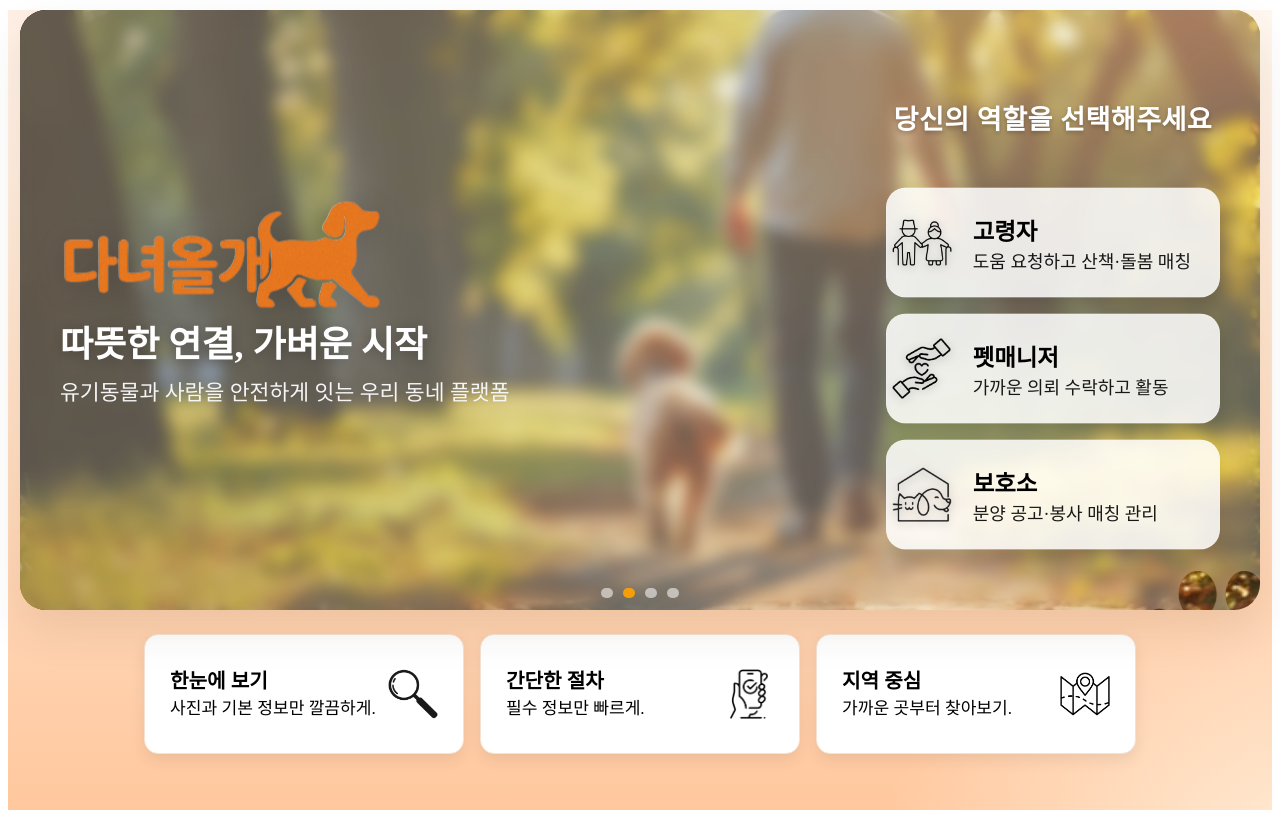
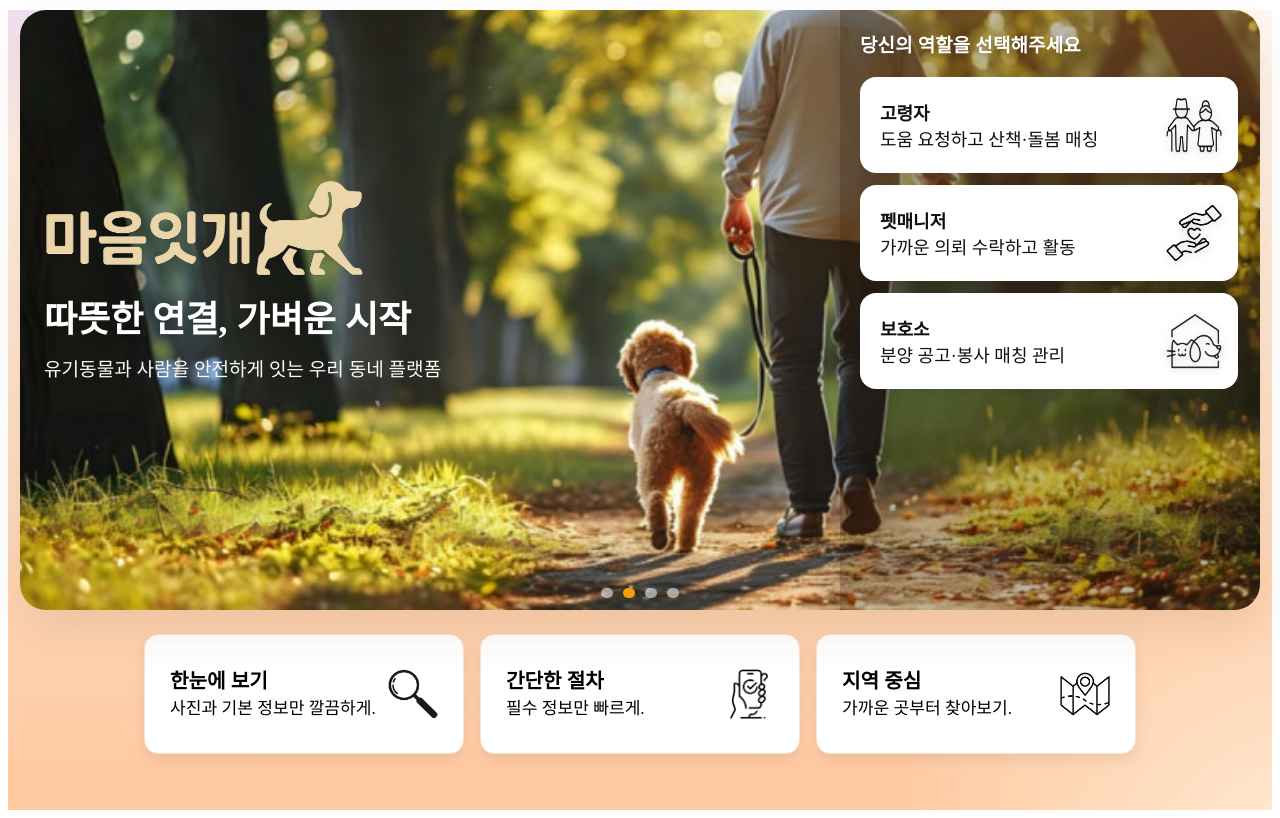
Before and after one commit to yamusang/HogGusim, a React (Vite) app in the folder react/: page / in a window 1280 px wide. Built offline with nearby package versions, Linux system fonts and the light colour scheme; no server answers.

Commit message:
혹시 몰라서

```diff
--- a/react/src/pages/Mainpage/MainPage.jsx
+++ b/react/src/pages/Mainpage/MainPage.jsx
@@ -22,84 +22,89 @@ export default function MainPage() {
   const [idx, setIdx] = useState(0)
   const timer = useRef(null)
 
-  const [mx, setMx] = useState(-9999)
-  const [my, setMy] = useState(-9999)
-
   const next  = () => setIdx(i => (i + 1) % images.length)
   const stop  = () => { if (timer.current) clearTimeout(timer.current) }
   const start = () => { stop(); timer.current = setTimeout(next, 5000) }
 
   useEffect(() => { start(); return stop }, [idx])
 
-  const onMove = (e) => {
-    const rect = e.currentTarget.getBoundingClientRect()
-    setMx(e.clientX - rect.left)
-    setMy(e.clientY - rect.top)
-  }
-  const onLeave = () => { setMx(-9999); setMy(-9999) }
-
   return (
     <main className="landing" role="main" aria-label="메인">
       <section className="hero">
         <div
           className="hero__bg"
-          style={{ backgroundImage: `url(${images[idx]})`, '--mx': `${mx}px`, '--my': `${my}px` }}
+          style={{ backgroundImage: `url(${images[idx]})` }}
           onMouseEnter={stop}
-          onMouseLeave={() => { start(); onLeave(); }}
-          onMouseMove={onMove}
+          onMouseLeave={start}
         >
-          <div className="hero__tint" />
-          <div className="hero__scrim" />
-          <div className="hero__glass" />
-
+          {/* tint/scrim/glass 제거됨 */}
+          <div className="hero__inner">
+            <div className="hero__columns">
               <div className="hero__copy">
                 <img className="hero__logo fade-up d0" src={logo} alt="다녀올개 로고" />
                 <h1 className="hero__title fade-up d1">따뜻한 연결, 가벼운 시작</h1>
                 <p className="hero__desc fade-up d2">유기동물과 사람을 안전하게 잇는 우리 동네 플랫폼</p>
               </div>
 
-
+              <aside className="hero__panel" role="region" aria-label="역할 빠른 선택">
+                <div className="hero_nav"><p>당신의 역할을 선택해주세요</p></div>
                 <nav className="hero__roles-vertical" aria-label="역할 선택">
-            <div className='hero_nav'><p>당신의 역할을 선택해주세요</p></div>
-            <Link to="/login?role=SENIOR" className="role-btn"
-                  onClick={() => sessionStorage.setItem('selectedRole','SENIOR')}>
-              <img src={seniorIcon} alt="" />
+                  <Link
+                    to="/login?role=SENIOR"
+                    className="role-btn"
+                    onClick={() => sessionStorage.setItem('selectedRole','SENIOR')}
+                  >
+                    <span className="icon-wrap"><img src={seniorIcon} alt="" /></span>
                     <div className="role-text">
                       <span className="role-title">고령자</span>
                       <div><span className="role-sub">도움 요청하고 산책·돌봄 매칭</span></div>
                     </div>
                   </Link>
 
-            <Link to="/login?role=MANAGER" className="role-btn"
-                  onClick={() => sessionStorage.setItem('selectedRole','MANAGER')}>
-              <img src={managerIcon} alt="" />
+                  <Link
+                    to="/login?role=MANAGER"
+                    className="role-btn"
+                    onClick={() => sessionStorage.setItem('selectedRole','MANAGER')}
+                  >
+                    <span className="icon-wrap"><img src={managerIcon} alt="" /></span>
                     <div className="role-text">
                       <span className="role-title">펫매니저</span>
                       <div><span className="role-sub">가까운 의뢰 수락하고 활동</span></div>
                     </div>
                   </Link>
 
-            <Link to="/login?role=SHELTER" className="role-btn"
-                  onClick={() => sessionStorage.setItem('selectedRole','SHELTER')}>
-              <img src={shelterIcon} alt="" />
+                  <Link
+                    to="/login?role=SHELTER"
+                    className="role-btn"
+                    onClick={() => sessionStorage.setItem('selectedRole','SHELTER')}
+                  >
+                    <span className="icon-wrap"><img src={shelterIcon} alt="" /></span>
                     <div className="role-text">
                       <span className="role-title">보호소</span>
                       <div><span className="role-sub">분양 공고·봉사 매칭 관리</span></div>
                     </div>
                   </Link>
                 </nav>
+              </aside>
+            </div>
+          </div>
 
-          {/* 도트 */}
           <div className="hero__dots" role="tablist" aria-label="슬라이드 선택">
             {images.map((_, i) => (
-              <button key={i} className={`dot ${i===idx?'active':''}`}
-                      onClick={()=>setIdx(i)} aria-selected={i===idx} />
+              <button
+                key={i}
+                className={`dot ${i===idx ? 'active' : ''}`}
+                onClick={() => setIdx(i)}
+                role="tab"
+                aria-selected={i===idx}
+                aria-label={`슬라이드 ${i+1}`}
+                tabIndex={i===idx ? 0 : -1}
+              />
             ))}
           </div>
         </div>
       </section>
 
-      {/* 하단 소개 */}
       <section className="features center info-cards" aria-label="간단 소개">
         <article className="info-card">
           <div className="info-text">
--- a/react/src/pages/Mainpage/main-page.css
+++ b/react/src/pages/Mainpage/main-page.css
@@ -2,19 +2,26 @@
   --max:1200px;
   --ink:#1b1a16;
   --muted:#6b5e54;
-  --peach:#FFE4D6;
+  --peach:#dfbdec;
   --butter:#FFF6E6;
+  --sky:#E6F0FF;
   --amber:#f59e0b;
-  --card:#ffffff; --ring:#f8d7b5;
   --radius-xl:26px;
   --shadow-sm:0 8px 22px rgba(77,47,0,.06);
   --shadow-md:0 20px 44px rgba(77,47,0,.10);
-  --hole-size:160px;
+
+  /* 히어로 패딩 */
+  --hero-pad-y:40px;
+  --hero-pad-left:24px;
+  --hero-pad-right:24px;
+  --hero-top-offset:8px;
 }
+
 html{ font-size:18px }
 *{ box-sizing:border-box }
 .container{ max-width:var(--max); margin:0 auto; padding:0 20px }
 
+/* ===== PAGE BG ===== */
 .landing{
   min-height:100dvh; color:var(--ink);
   background:
@@ -23,7 +30,7 @@ html{ font-size:18px }
     linear-gradient(180deg, #FFF8F0 0%, #ffc89e 100%);
 }
 
-
+/* ===== HERO ===== */
 .hero{ margin:10px auto 0; padding:0 12px }
 .hero__bg{
   position:relative; min-height:600px;
@@ -32,147 +39,93 @@ html{ font-size:18px }
   box-shadow:var(--shadow-md);
   isolation:isolate;
 }
-.hero__tint{
-  position:absolute; inset:0; z-index:0; pointer-events:none;
-  background:
-    radial-gradient(120% 100% at 10% 0%, rgba(255, 198, 150, .25), transparent 60%),
-    radial-gradient(120% 100% at 100% 100%, rgba(255, 226, 186, .28), transparent 55%);
-  mix-blend-mode:soft-light;
+
+/* (이전 tint/scrim/glass/마스크 전부 삭제됨) */
+
+/* 컨텐츠 래퍼 */
+.hero__inner{
+  position:absolute; inset:0; z-index:1;
+  display:flex; justify-content:flex-start; align-items:flex-start;
+  padding: var(--hero-pad-y) calc(var(--hero-pad-right) + 420px) var(--hero-pad-y) var(--hero-pad-left);
 }
-.hero__scrim{
-  position:absolute; inset:0; z-index:0; pointer-events:none;
-  background:linear-gradient(90deg, rgba(60,30,0,.34), rgba(60,30,0,.12) 55%, transparent);
-}
-.hero__glass{
-  position:absolute; inset:0; z-index:1; pointer-events:none;
-  background: rgba(255,255,255,0.28);
-  backdrop-filter: blur(8px) saturate(120%);
+.hero__columns{
+  display:grid; grid-template-columns: 1fr;
+  column-gap: clamp(24px, 5vw, 48px);
+  width:100%; margin:0; align-items:start; justify-items:stretch;
 }
 
-.hero__scrim, .hero__glass{
-  -webkit-mask:
-    url('../../assets/cursor/dog-shape.png') no-repeat
-      calc(var(--mx) - var(--hole-size)/2) calc(var(--my) - var(--hole-size)/2)
-      / var(--hole-size) var(--hole-size),
-    linear-gradient(#000,#000);
-  -webkit-mask-composite: xor;
-  mask:
-    url('../../assets/cursor/dog-shape.png') no-repeat
-      calc(var(--mx) - var(--hole-size)/2) calc(var(--my) - var(--hole-size)/2)
-      / var(--hole-size) var(--hole-size),
-    linear-gradient(#000,#000);
-  mask-composite: exclude;
+/* 왼쪽 카피 */
+.hero__copy{ display:flex; flex-direction:column; gap:12px; max-width:520px; color:#fff; margin-top:calc(var(--hero-top-offset) + 120px) }
+.hero__logo{ height:100px; width:320px; display:block; filter:drop-shadow(0 6px 14px rgba(0,0,0,.18)) }
+.hero__title{ font-size:2rem; font-weight:900; margin:0; color:#fff; text-shadow:0 2px 12px rgba(0,0,0,.25) }
+.hero__desc{ font-size:1.06rem; margin:0; color:#fafafa }
+
+/* 오른쪽 패널 */
+.hero__panel{
+  position:absolute; z-index:2; top:0; right:0; height:100%; width:420px;
+  display:flex; flex-direction:column; gap:14px; padding:20px;
+  border-radius:0 var(--radius-xl) var(--radius-xl) 0;
+  background:rgba(20,14,6,.28); /* 원하면 이 반투명도도 0으로 줄여 완전 제거 가능 */
+  box-shadow:0 14px 36px rgba(0,0,0,.22); color:#fff;
 }
+.hero_nav{ margin:0 0 6px }
+.hero_nav p{ margin:0; font-size:1.05rem; font-weight:900; color:#fff; letter-spacing:.2px; text-shadow:0 2px 8px rgba(0,0,0,.25) }
+.hero__roles-vertical{ display:flex; flex-direction:column; gap:12px; overflow:auto; padding-right:2px }
 
+/* 버튼 카드 */
+.hero__roles-vertical .role-btn{
+  min-height:96px; display:grid; grid-template-columns: 1fr 64px; align-items:center; gap:16px;
+  padding:0 16px 0 20px; background:#fff; color:#111; text-decoration:none; border:none;
+  border-radius:16px; box-shadow:0 10px 22px rgba(0,0,0,.12);
+  transition:transform .16s ease, box-shadow .16s ease, filter .16s ease;
+}
+.hero__roles-vertical .role-btn .role-text{ order:1 }
+.role-title{ font-weight:bolder }
+.hero__roles-vertical .role-btn .icon-wrap{ order:2; justify-self:end; width:56px; height:56px; display:grid; place-items:center }
+.hero__roles-vertical .role-btn img{ width:56px; height:56px; filter:drop-shadow(0 2px 4px rgba(0,0,0,.18)) }
+.hero__roles-vertical .role-btn:hover{ transform:translateY(-3px); box-shadow:0 16px 32px rgba(0,0,0,.16); filter:brightness(.98) }
+.role-btn:focus-visible{ outline:3px solid var(--amber); outline-offset:3px }
 
-.hero_nav { text-align:center; margin-bottom:8px; }
-.hero_nav p{
-  font-size:1.5rem; font-weight:700; color:#fff; letter-spacing:.5px;
-  text-shadow:0 2px 4px rgba(0,0,0,.25);
-}
-.hero__copy{
-  position:absolute; top:50%; left:40px; transform:translateY(-50%);
-  z-index:3; text-align:left; max-width:520px; color:#fff;
-}
-
-.hero__logo{
-  height:120px; width:auto; display:block;
-  filter: drop-shadow(0 6px 14px rgba(0,0,0,.18));
-}
-
-
-.hero__title{
-  font-size:2.0rem; font-weight:900; margin:0 0 8px; color:#fff;
-  text-shadow: 0 2px 12px rgba(0,0,0,.25);
-}
-.hero__desc{
-  font-size:1.2rem; margin:0 0 20px; color:#f5f5f5;
-}
-
-
-.hero__roles-vertical{
-  margin-top:0; position:absolute; top:50%; right:40px; transform:translateY(-50%);
-  display:flex; flex-direction:column; gap:16px; z-index:3;
-}
-.role-btn{
-  min-height:110px;
-  display:grid; grid-template-columns:70px 1fr; align-items:center; gap:16px;
-  padding:0 28px 0 0;
-  background:rgba(255,255,255,.85);
-  border:1px solid rgba(255,255,255,.15);
-  border-radius:20px; text-decoration:none; color:#fff;
-  box-shadow:0 8px 18px rgba(0,0,0,.15);
-  transition:transform .15s ease, box-shadow .15s ease, background .15s ease;
-}
-.role-btn:hover{
-  transform:translateY(-3px);
-  background:rgba(255,184,120,.95);
-  box-shadow:0 12px 28px rgba(0,0,0,.18);
-}
-.role-btn img{
-  width:60px; height:60px; object-fit:contain; justify-self:center;
-  filter: drop-shadow(0 2px 4px rgba(0,0,0,.25));
-}
-.role-title{ font-size:1.3rem; font-weight:900; color:#000; margin-bottom:4px }
-.role-sub{ font-size:1rem; color:rgba(0,0,0,.9) }
-
-
-.hero__dots{
-  position:absolute; left:0; right:0; bottom:12px; z-index:3;
-  display:flex; gap:10px; justify-content:center;
-}
+/* 도트 */
+.hero__dots{ position:absolute; left:0; right:0; bottom:12px; z-index:1; display:flex; gap:10px; justify-content:center }
 .dot{ width:10px; height:10px; border-radius:999px; border:0; background:rgba(255,255,255,.55) }
 .dot.active{ background:var(--amber) }
 
-
+/* 하단 카드 */
 .features.center{ display:flex; justify-content:center; gap:16px; margin:24px 0 34px }
-.info-cards{ display:flex; justify-content:center; gap:20px; margin:24px 0 34px }
+.info-cards{ display:flex; justify-content:center; gap:20px; margin:24px 0 34px; flex-wrap:wrap }
 .info-card{
   display:flex; align-items:center; justify-content:space-between;
   width:320px; height:120px; padding:18px 25px;
   border-radius:14px; background:#fff; border:1px solid #f7e1d0;
   box-shadow:0 6px 16px rgba(0,0,0,.08);
-  transition:transform .18s ease, box-shadow .18s ease;
+  transition:transform .18s ease, box-shadow .18s ease, border-color .18s ease;
 }
-.info-card:hover{ transform:translateY(-3px); box-shadow:0 12px 24px rgba(0,0,0,.12) }
+.info-card:hover{ transform:translateY(-3px); box-shadow:0 12px 24px rgba(0,0,0,.12); border-color:#f4cfae }
 .info-text{ display:flex; flex-direction:column; line-height:1.3 }
 .info-text strong{ font-size:1.12rem; font-weight:800; color:#000; margin-bottom:4px }
 .info-text span{ font-size:.95rem; color:#000 }
 .info-icon{ width:50px; height:50px; object-fit:contain }
 
+/* 모션 */
+.fade-up{ opacity:0; transform:translateY(14px); animation:fadeUp .9s cubic-bezier(.22,.8,.36,1) forwards }
+.d0{ animation-delay:.05s } .d1{ animation-delay:.20s } .d2{ animation-delay:.35s }
+@keyframes fadeUp{ to{ opacity:1; transform:translateY(0) } }
 
-.fade-up{
-  opacity:0; transform:translateY(14px);
-  animation:fadeUp .9s cubic-bezier(.22,.8,.36,1) forwards;
+/* 모바일 */
+@media (max-width:900px){
+  .hero__bg{ min-height:560px }
+  .hero__inner{
+    --hero-pad-left:20px; --hero-pad-right:20px; --hero-pad-y:20px;
+    justify-content:center;
+    padding: var(--hero-pad-y) var(--hero-pad-right) var(--hero-pad-y) var(--hero-pad-left);
+  }
+  .hero__columns{ grid-template-columns:1fr; row-gap:16px; width:100%; margin:0 }
+  .hero__panel{ position:static; width:auto; height:auto; border-radius:20px; box-shadow:0 14px 36px rgba(0,0,0,.22) }
 }
 
-.d0{ animation-delay:.05s }
-.d1{ animation-delay:.20s }
-.d2{ animation-delay:.35s }
-.d3{ animation-delay:.55s }
-.d4{ animation-delay:.70s }
-.d5{ animation-delay:.85s }
-.d6{ animation-delay:1.00s }
-
-@keyframes fadeUp{
-  to{ opacity:1; transform:translateY(0) }
-}
-
-
+/* 모션 민감 사용자 */
 @media (prefers-reduced-motion: reduce){
   .fade-up{ animation:none; opacity:1; transform:none }
+  .role-btn{ transition:none }
 }
-
-
-@media (max-width: 900px){
-  .hero__bg{ min-height:500px }
-  .hero__copy{ left:20px; max-width:420px }
-  .hero__logo{ height:60px }
-  .hero__title{ font-size:2rem }
-  .hero__desc{ font-size:.95rem }
-  .hero__roles-vertical{ position:static; transform:none; right:auto; top:auto; margin:12px 14px 0 }
-  .role-btn{ min-height:88px; grid-template-columns:58px 1fr }
-  .role-btn img{ width:50px; height:50px }
-  .info-cards{ flex-direction:column; align-items:center; gap:12px }
-  .info-card{ width:92%; height:auto; min-height:92px }
-}
```
Also changed, not shown: react/src/assets/brand/dog.png. Lines whose indentation alone changed are shown as unchanged.
